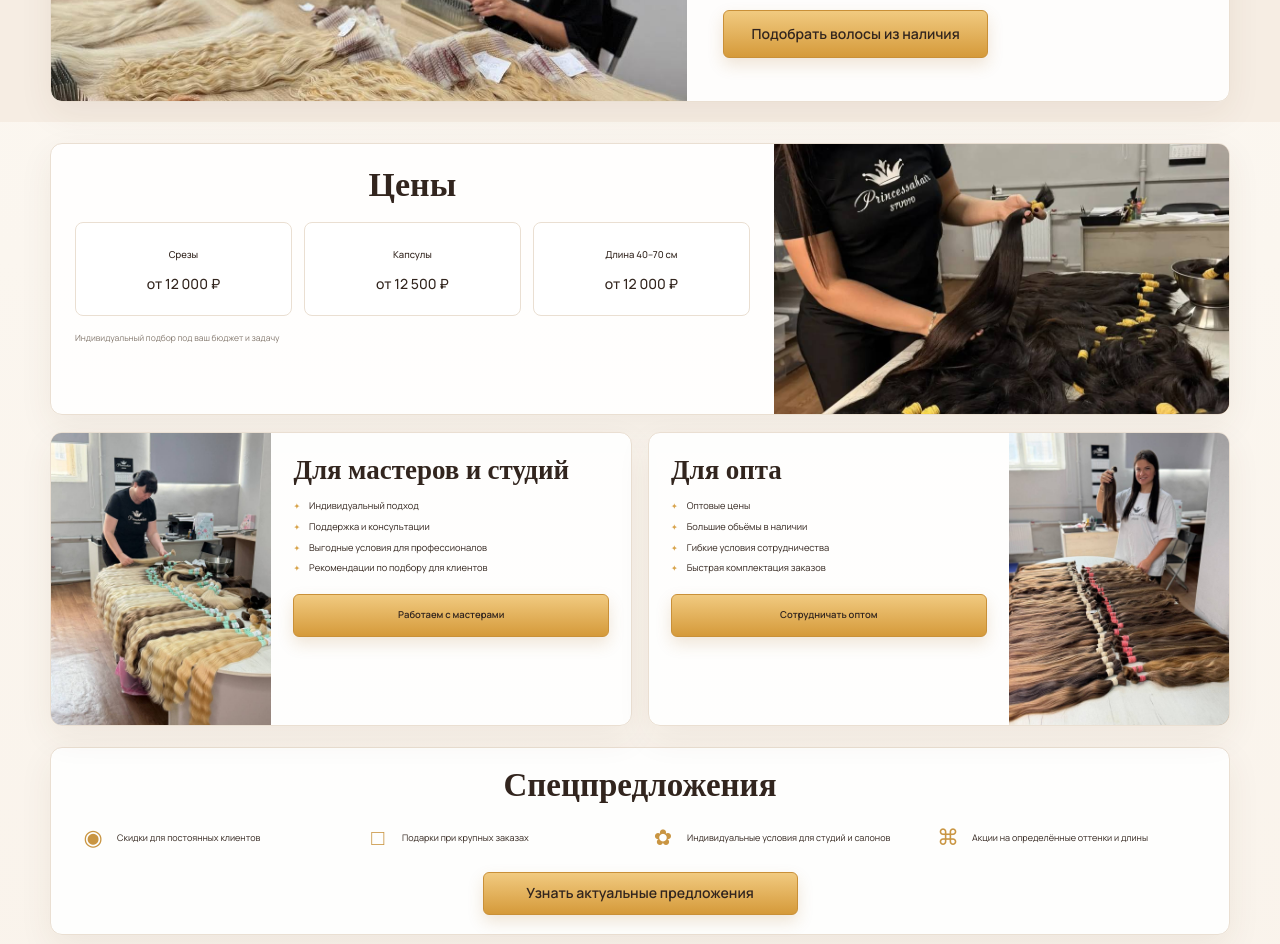
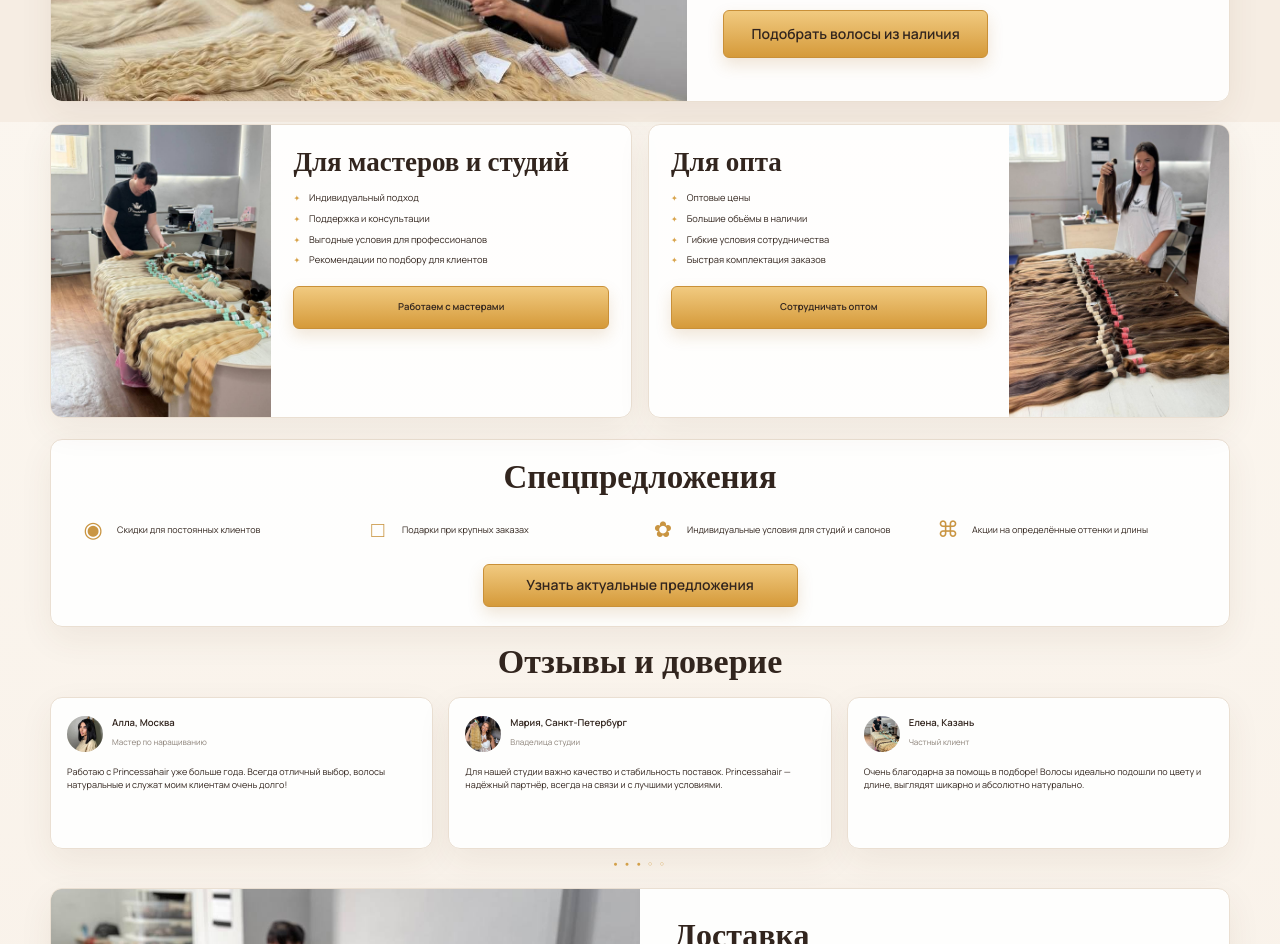
Before and after one commit to helledpro/princessahair, a React (Vite) app: page / in a window 1280 px wide. Shown: the part 2000-2944 px from the top of the page. Built offline with nearby package versions, Linux system fonts and the light colour scheme.

Commit message:
Remove pricing section from Princessahair landing page

```diff
--- a/src/components/Sections.tsx
+++ b/src/components/Sections.tsx
@@ -41,22 +41,6 @@ export function MainSections(){
           {bullets(['100% натуральные славянские волосы','Мягкие, плотные, без силикона и обработки','Не путаются, легко укладываются','Служат долго при правильном уходе','Каждая партия проходит тщательный отбор'])}
           <Button id="quality_quiz">Подобрать волосы из наличия</Button>
         </div>
-      </div>
-    </Section>
-
-    <Section className="prices-section">
-      <div className="panel price-layout">
-        <div className="price-copy">
-          <h2>Цены</h2>
-          <div className="price-grid">
-            {[['Срезы','от 12 000 ₽'],['Капсулы','от 12 500 ₽'],['Длина 40–70 см','от 12 000 ₽']].map(item=><article className="price-card" key={item[0]}>
-              <b>{item[0]}</b>
-              <strong>{item[1]}</strong>
-            </article>)}
-          </div>
-          <small>Индивидуальный подбор под ваш бюджет и задачу</small>
-        </div>
-        <Placeholder name="quiz-5-4.jpg"/>
       </div>
     </Section>
 
```
